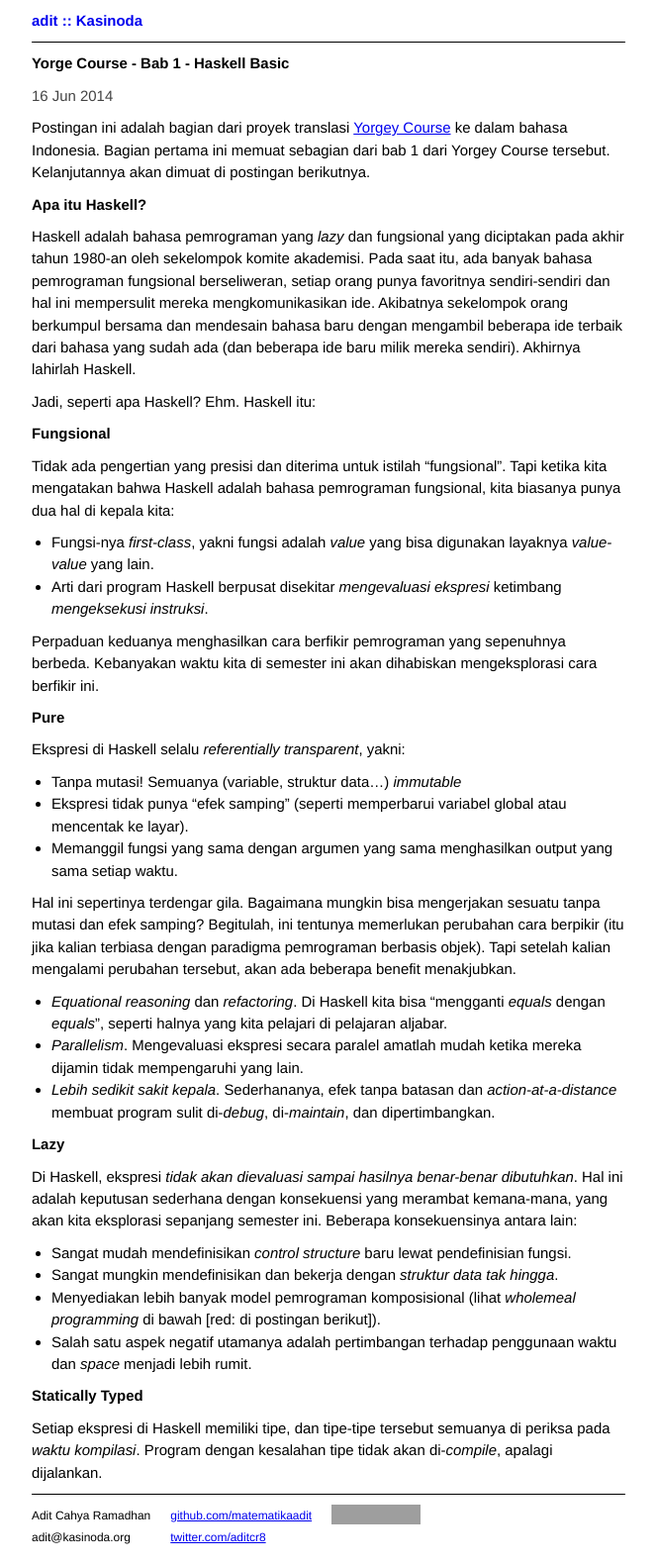
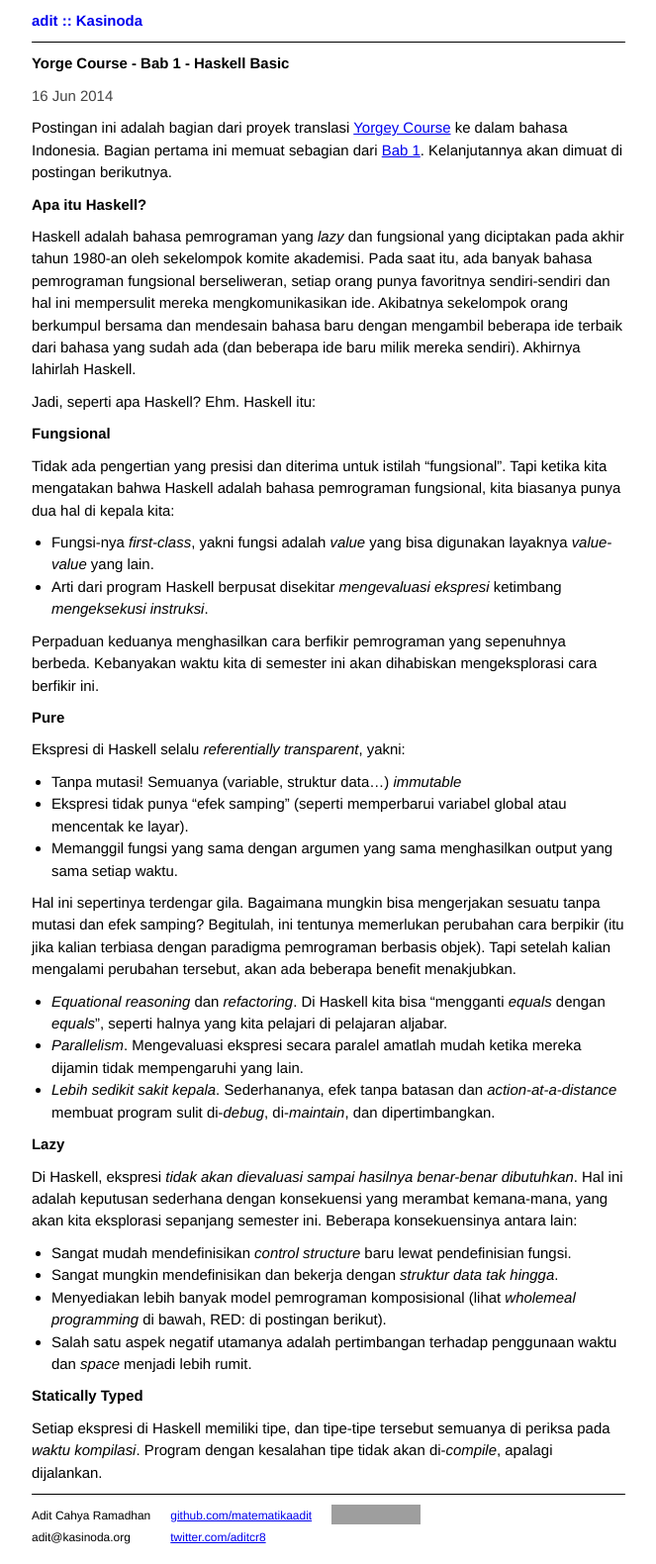
Before and after one commit to matematikaadit/matematikaadit.github.io, a Jekyll site: the page built from _posts/2014-06-16-yorgey-course.md, in a window 1280 px wide. Shown: the whole page at 99% size, without its empty margins (308-971 px from the left). Built offline with Jekyll 4.4.1, drawn with Linux system fonts in a browser that asks for light colours; grey boxes are pictures that could not be loaded.

Commit message:
tambah link ke bab 1

```diff
--- a/_posts/2014-06-16-yorgey-course.md
+++ b/_posts/2014-06-16-yorgey-course.md
@@ -4,8 +4,8 @@ title: "Yorge Course - Bab 1 - Haskell Basic"
 ---
 
 Postingan ini adalah bagian dari proyek translasi [Yorgey Course][yorgey] ke
-dalam bahasa Indonesia. Bagian pertama ini memuat sebagian dari bab 1 dari
-Yorgey Course tersebut. Kelanjutannya akan dimuat di postingan berikutnya.
+dalam bahasa Indonesia. Bagian pertama ini memuat sebagian dari
+[Bab 1][ch1]. Kelanjutannya akan dimuat di postingan berikutnya.
 
 ## Apa itu Haskell?
 
@@ -71,7 +71,7 @@ Beberapa konsekuensinya antara lain:
 * Sangat mungkin mendefinisikan dan bekerja dengan *struktur data tak
   hingga*.
 * Menyediakan lebih banyak model pemrograman komposisional (lihat *wholemeal
-  programming* di bawah [red: di postingan berikut]).
+  programming* di bawah, RED: di postingan berikut).
 * Salah satu aspek negatif utamanya adalah pertimbangan terhadap penggunaan
   waktu dan *space* menjadi lebih rumit.
 
```
Also changed, not shown: other parts of _posts/2014-06-16-yorgey-course.md (+1 -0 lines).
